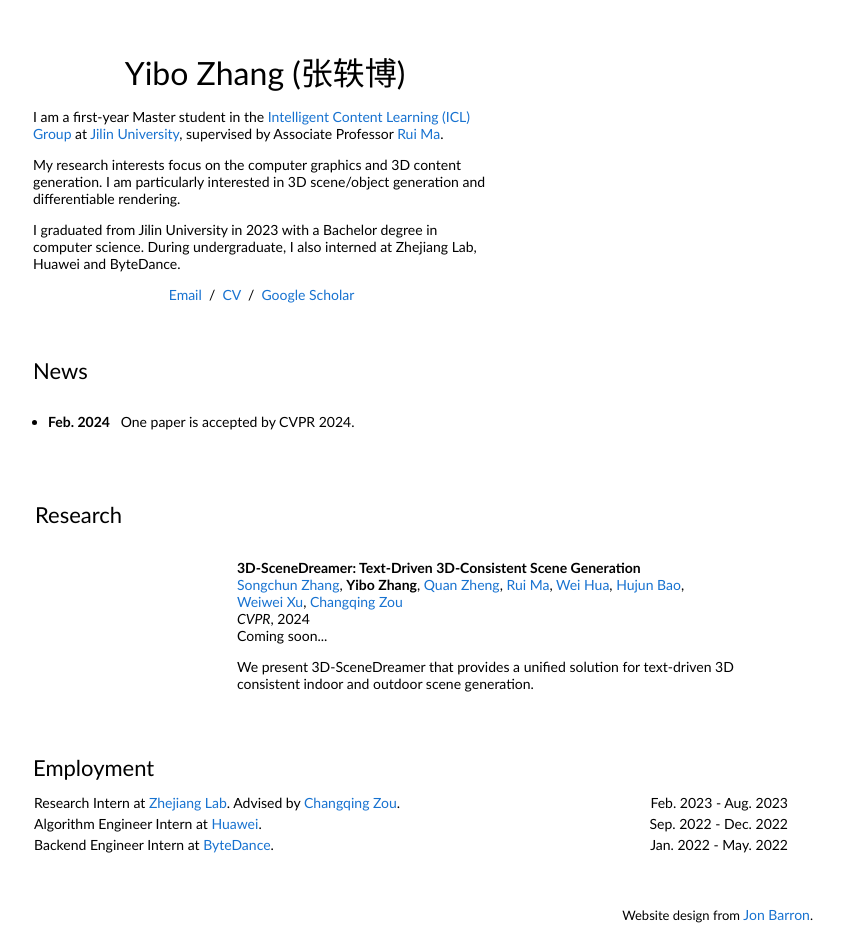
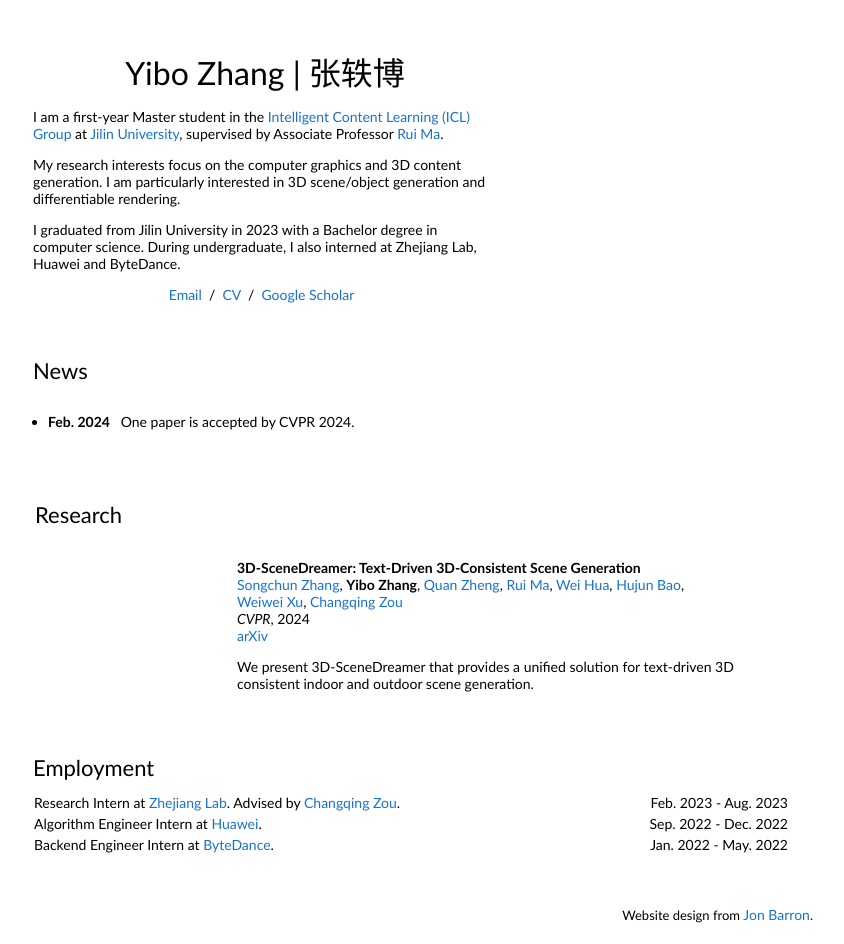
Before and after one commit to yiboz2001/yiboz2001.github.io, a plain HTML site: page index.html in a window 1280 px wide. Shown: the whole page, without its empty margins (227-1071 px from the left). Drawn offline with Linux system fonts and the light colour scheme; grey boxes are pictures that could not be loaded.

Commit message:
Update index.html

```diff
--- a/index.html
+++ b/index.html
@@ -19,7 +19,7 @@
           <table style="width:100%;border:0px;border-spacing:0px;border-collapse:separate;margin-right:auto;margin-left:auto;"><tbody>
             <tr style="padding:0px">
               <td style="padding:2.5%;width:63%;vertical-align:middle">
-                <p class="name" style="text-align: center;"> Yibo Zhang (张轶博)</p>
+                <p class="name" style="text-align: center;"> Yibo Zhang | 张轶博</p>
                 <p>
                   I am a first-year Master student in the <a href="https://ruim-jlu.github.io/team/">Intelligent Content Learning (ICL) Group</a> at <a href="https://global.jlu.edu.cn/">Jilin University</a>, supervised by Associate Professor <a href="https://ruim-jlu.github.io/">Rui Ma</a>.
                 </p>
@@ -102,9 +102,9 @@
 
               <em>CVPR</em>, 2024
               <br>
-              Coming soon...
+<!--               Coming soon... -->
 <!--               <a href="">Project Page</a> / <a href="">arXiv</a> / <a href="">Code</a> -->
-
+                   <a href="https://arxiv.org/abs/2403.09439">arXiv</a>
               <p></p>
               <p>
                 We present 3D-SceneDreamer that provides a unified solution for text-driven 3D consistent indoor and outdoor scene generation.
```
